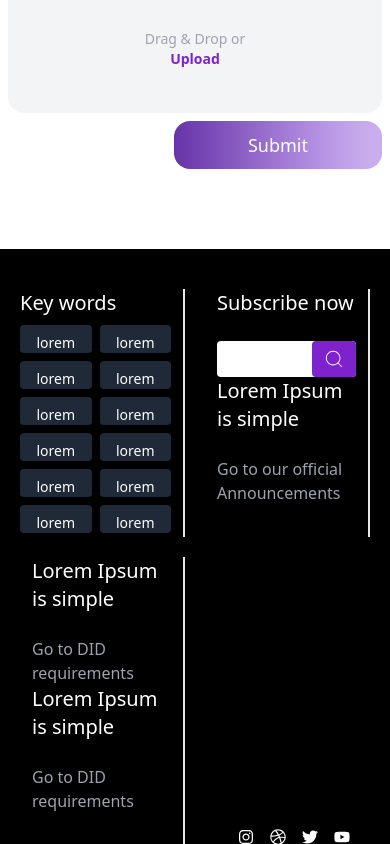
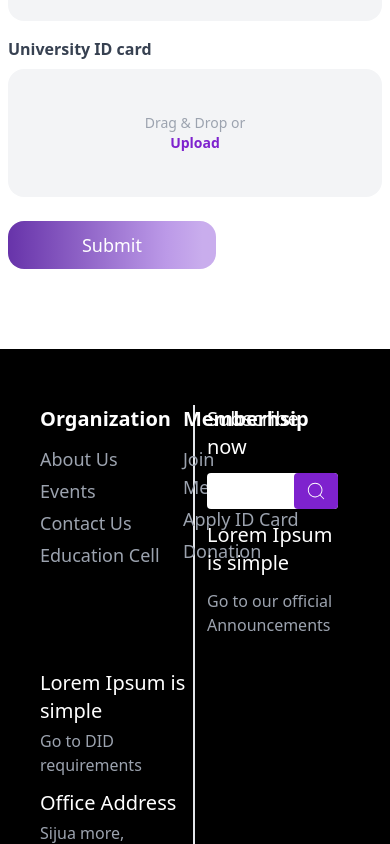
Before and after one commit to ab-ankush/AIDEOA-frontend, a React (Vite) app: page /idcard in a window 390 px wide. Shown: the part 1680-2524 px from the top of the page. Built offline with nearby package versions, Linux system fonts and the light colour scheme.

Commit message:
updated comp

```diff
--- a/src/components/About_us/Offering.jsx
+++ b/src/components/About_us/Offering.jsx
@@ -71,7 +71,7 @@ const Offering = () => {
               />
             </div>
             <div className="flex flex-col lg:w-[250px]  ">
-              <h1 className="p-4 font-bold text-justify">
+              <h1 className="p-4 font-bold ">
                 Educational Excellence{" "}
               </h1>
               <p className="p-4 text-[#00000099] ">
--- a/src/components/ApplyIdcard/IdCardComponents.jsx/EmployeeForm.jsx
+++ b/src/components/ApplyIdcard/IdCardComponents.jsx/EmployeeForm.jsx
@@ -1,7 +1,23 @@
+import { useState } from "react";
 
 
 const EmployeeForm = () => {
+  const [file, setFile] = useState(null);
 
+  const handleDrop = (e) => {
+    e.preventDefault();
+    const dfile = e.dataTransfer.files[0];
+    setFile(dfile);
+  };
+
+
+  const handleDragOver = (e) => {
+    e.preventDefault();
+  };
+
+  const handleFileChange = (e) => {
+    setFile(e.target.files[0]);
+  };
   return (
     <form className='flex gap-4 flex-col w-1/2  max-md:w-full'>
 
@@ -35,22 +51,13 @@ const EmployeeForm = () => {
       </label>
       <input
         type="text"
-        placeholder="+1234567890"
+        placeholder="Working Area"
         className="w-full px-3 py-2 border-2 border-gray-300 bg-gray-100 rounded-full shadow-sm focus:outline-none  focus:border-blue-300"
       />
     </div>
 
 
-    <div className='flex flex-col gap-2' >
-      <label className="text-base text-gray-700 text-base font-bold ">
 
-      </label>
-      <input
-        type="file"
-        placeholder="Write here..."
-        className="w-full px-3 py-2 border-2 border-gray-300 bg-gray-100 rounded-full shadow-sm focus:outline-none  focus:border-blue-300"
-      />
-    </div>
 
 
     <div className='flex flex-col gap-2' >
@@ -75,13 +82,28 @@ const EmployeeForm = () => {
     </div>
     <div className='flex flex-col gap-2' >
       <label className="text-base text-gray-700 text-base font-bold ">
-      Aideoa ID
+      Employee ID No
       </label>
       <input
         type="text"
-        placeholder=" Your Aideoa ID"
+        placeholder="Employee ID No"
         className="w-full px-3 py-2 border-2 border-gray-300 bg-gray-100 rounded-full shadow-sm focus:outline-none  focus:border-blue-300"
       />
+    </div>
+
+    <div className='flex flex-col gap-2' >
+      <label className="text-base text-gray-700 text-base font-bold ">
+       { "Student's Photo"}
+      </label>
+      <div  onDrop={handleDrop}
+      onDragOver={handleDragOver} className="flex justify-center items-center w-full h-32 bg-gray-100 rounded-2xl cursor-pointer hover:border-blue-300">
+       <label htmlFor='file' className='flex flex-col justify-center items-center cursor-pointer'>
+       <span className="text-gray-400 text-sm">Drag & Drop or</span>
+       <span className="text-AIDEOTYPO text-sm font-semibold text-purple-700">Upload</span>
+       {file && <p className="text-gray-400"> {file.name}</p>}
+       </label>
+        <input onChange={handleFileChange} type='file' id="file"  className='hidden'/>
+      </div>
     </div>
 
   </form>
--- a/src/components/ApplyIdcard/IdCardComponents.jsx/FormContainer.jsx
+++ b/src/components/ApplyIdcard/IdCardComponents.jsx/FormContainer.jsx
@@ -36,7 +36,7 @@ const FormContainer = () => {
         <IdCard />
 
       </div>
-      <div className=" flex justify-end  -mt-4">
+      <div className=" flex ">
         <button className="w-52 h-12 membershipBtn rounded-2xl text-white font-medium text-lg">
           Submit
         </button>
--- a/src/components/ApplyIdcard/IdCardComponents.jsx/IDform.jsx
+++ b/src/components/ApplyIdcard/IdCardComponents.jsx/IDform.jsx
@@ -68,16 +68,6 @@ const IDform = () => {
     </div>
 
 
-    <div className='flex flex-col gap-2' >
-      <label className="text-base text-gray-700 text-base font-bold ">
-        Aideoa ID
-      </label>
-      <input
-        type="text"
-        placeholder="Write here"
-        className="w-full px-3 py-2 border-2 border-gray-300 bg-gray-100 rounded-full shadow-sm focus:outline-none  focus:border-blue-300"
-      />
-    </div>
 
 
     <div className='flex flex-col gap-2' >
@@ -94,6 +84,21 @@ const IDform = () => {
         <input onChange={handleFileChange} type='file' id="file"  className='hidden'/>
       </div>
     </div>
+    <div className='flex flex-col gap-2' >
+      <label className="text-base text-gray-700 text-base font-bold ">
+       { "University ID card"}
+      </label>
+      <div  onDrop={handleDrop}
+      onDragOver={handleDragOver} className="flex justify-center items-center w-full h-32 bg-gray-100 rounded-2xl cursor-pointer hover:border-blue-300">
+       <label htmlFor='file' className='flex flex-col justify-center items-center cursor-pointer'>
+       <span className="text-gray-400 text-sm">Drag & Drop or</span>
+       <span className="text-AIDEOTYPO text-sm font-semibold text-purple-700">Upload</span>
+       {file && <p className="text-gray-400"> {file.name}</p>}
+       </label>
+        <input onChange={handleFileChange} type='file' id="file"  className='hidden'/>
+      </div>
+    </div>
+
   </form>
   )
 }
--- a/src/components/Cards/Footer.jsx
+++ b/src/components/Cards/Footer.jsx
@@ -1,46 +1,71 @@
 import React from 'react'
 import { CiSearch } from "react-icons/ci";
 import { FaDribbble, FaInstagram, FaTwitter, FaYoutube } from 'react-icons/fa';
+import BottomFooter from './BottomFooter';
+const orgainization=[
+    {name:"About Us",link:"/about"},
+    {name:"Events",link:"/events"},
+    {name:"Contact Us",link:"/contact"},
+    {name:"Education Cell",link:"/education"},
+
+
+]
+const membership=[
+    {name:"Join Membership",link:"/membership"},
+    {name:"Apply ID Card",link:"/idcard"},
+    {name:"Donation",link:"/donation"},
+
+
+]
 const Footer = () => {
-  return (
-    <div className='bg-black h-full grid grid-cols-4 px-28 py-10 max-xl:px-15 max-lg:px-10 max-md:px-5 max-sm:grid-cols-2 max-sm:gap-5'>
-        <div className='pr-3 border-r-2 '>
-            <h1 className='text-white font-medium text-xl mb-2'>Key words</h1>
-            <div className='grid grid-cols-2 gap-2 '>
+  return (<>
+    <div className='bg-black h-full grid grid-cols-4 max-xl:grid-cols-2 py-14 px-20 max-lg:px-10'>
+        <div className='pr-3 flex border-r-2  gap-3 '>
+
+            <div className='flex flex-col gap-1 '>
+            <h1 className='text-white font-semibold text-xl mb-2'>Organization</h1>
             {
-                Array(12).fill("").map((_,idx)=>{
-                    return <span key={idx} className='text-white  p-2 bg-gray-800 max-w-28 h-7 text-sm  text-center rounded'>lorem</span>
+                orgainization.map((item,idx)=>{
+                    return <span key={idx} className='text-gray-400  text-lg hover:text-purple-700'>{item.name}</span>
+                })
+            }
+            </div>
+            <div className='flex flex-col gap-1'>
+            <h1 className='text-white font-semibold text-xl mb-2'>Memberhsip</h1>
+            {
+                membership.map((item,idx)=>{
+                    return <span key={idx} className='text-gray-400  text-lg hover:text-purple-700'>{item.name}</span>
                 })
             }
             </div>
 
         </div>
-        <div className='flex justify-center px-3 border-r-2 '>
-            <div className='flex flex-col justify-between'>
-                <div className='flex flex-col gap-6'>
+        <div className='flex px-3 border-r-2 max-xl:border-none'>
+            <div className='flex flex-col gap-3 justify-between'>
+                <div className='flex flex-col gap-3'>
                 <h1 className='font-medium text-xl rounded text-white'>Subscribe now</h1>
                 <div className='max-w-64 h-9 relative'>
                     <input  className='w-full h-full rounded border-none px-2 focus:outline-none'/>
                     <button className='bg-purple-700 absolute border-none rounded right-0 w-11 h-full top-0 flex items-center justify-center' ><CiSearch size={22} className='text-white '/></button>
                 </div>
                 </div>
-                <div className='flex flex-col gap-6 mb-8'>
+                <div className='flex flex-col gap-3 mb-8'>
                 <h1 className='font-mdeium text-xl text-white'>Lorem Ipsum is simple</h1>
                 <p className='text-base text-gray-400'>Go to our official Announcements</p>
 
                 </div>
                </div>
         </div>
-        <div className='flex justify-center px-3 border-r-2 '>
-            <div className='flex flex-col justify-between'>
-            <div className='flex flex-col gap-6'>
+        <div className='flex px-3 border-r-2 max-lg:p-0'>
+            <div className='flex flex-col gap-3 justify-between'>
+            <div className='flex flex-col gap-1'>
                 <h1 className='font-mdeium text-xl text-white'>Lorem Ipsum is simple</h1>
                 <p className='text-base text-gray-400'>Go to DID requirements</p>
 
                 </div>
-                <div className='flex flex-col gap-6 mb-8'>
-                <h1 className='font-mdeium text-xl text-white'>Lorem Ipsum is simple</h1>
-                <p className='text-base text-gray-400'>Go to DID requirements</p>
+                <div className='flex flex-col gap-1 mb-8'>
+                <h1 className='font-mdeium text-xl text-white'>Office Address</h1>
+                <p className='text-base text-gray-400'>Sijua more, katrasgarh, Dhanbad, jharkhand, 828113</p>
 
                 </div>
                </div>
@@ -55,7 +80,10 @@ const Footer = () => {
            <  FaYoutube className="cursor-pointer"/>
          </div>
         </div>
+
     </div>
+       <BottomFooter />
+    </>
   )
 }
 
--- a/src/components/Contactus/ContactComponent/ContactForm.jsx.jsx
+++ b/src/components/Contactus/ContactComponent/ContactForm.jsx.jsx
@@ -21,9 +21,9 @@ const ContactForm = () => {
             </div>
             <Form />
           </div>
-          <div className=" w-1/2 relative bg-blue-200 lg:rounded-r-2xl max-h-full max-lg:h-64 max-lg:rounded-b-2xl overflow-hidden max-lg:w-full">
+          <div className=" w-1/2 relative bg-blue-200 lg:rounded-r-2xl max-h-full max-lg:h-64 max-lg:rounded-b-2xl overflow-hidden max-lg:w-full opacity-70 hover:opacity-95  cursor-pointer">
         <Map />
-            <MdOutlineLocationOn className='absolute top-1/2 left-1/2  text-red-700 transform  -translate-x-1/2 -translate-y-1/2 hover:scale-125 duration-500 cursor-pointer' size={70} />
+            <button className='absolute top-1/2 left-1/2  transform  -translate-x-1/2 -translate-y-1/2 hover:scale-105 duration-500 px-6 py-3 text-lg text-white bg-black cursor-pointer opacity-85 rounded-2xl ' size={70} >View on map</button>
           </div>
         </div>
       </div>
--- a/src/components/Contactus/ContactComponent/Footer.jsx
+++ /dev/null
@@ -1,102 +0,0 @@
-import React from "react";
-import { FaSearch } from "react-icons/fa";
-const Footer = () => {
-  return (
-    // <footer className="container flex sm:flex-col lg:flex-row ">
-    <footer className="container-fluid flex flex-col sm:flex-col lg:flex-row xl:flex-row 2xl:flex-row">
-      {/* <div className="border px-auto bg-black border-r-white flex sm:flex-col justify-center text-white items-center"> */}
-      <div className="border px-auto bg-black border-r-white flex sm:flex-col justify-center text-white items-center sm:w-full lg:w-1/3 xl:w-1/3 2xl:w-1/3">
-        <div className="mx-auto">
-          <h2 className="text-center text-[24px]">Keywords</h2>
-        </div>
-        <div className=" bg-black  flex flex-row lg:flex-col xl:flex-row justify-around items-center my-auto ">
-          <div className="sm:mx-[10px]">
-            <div className="grid grid-cols-2 text-[20px] lg:text-[18px] gap-x-[15px]">
-              <button className="btn 2xl:p-[10px] rounded bg-gray-500">
-                lorem
-              </button>
-              <button className="btn 2xl:p-[10px] rounded px-[10px] lg:px-0 py-[8px] bg-gray-500">
-                lorem
-              </button>
-            </div>
-            <div className="">
-              <button className="btn w-[70%] py-2 sm:px-[10px] my-[10px] rounded bg-gray-500  px-[24px]">
-                lorem
-              </button>
-            </div>
-          </div>
-          <div className="sm:mx-[10px]">
-            <div className="grid grid-cols-2 text-[20px] lg:text-[18px] gap-x-[15px]">
-              <button className="btn 2xl:p-[10px] rounded bg-gray-500">
-                lorem
-              </button>
-              <button className="btn 2xl:p-[10px] rounded px-[10px] py-[8px] lg:px-0 bg-gray-500">
-                lorem
-              </button>
-            </div>
-            <div className="">
-              <button className="btn w-[70%] py-2 sm:px-[10px] my-[10px] rounded bg-gray-500  px-[24px]">
-                lorem
-              </button>
-            </div>
-          </div>
-          <div className="sm:mx-[10px]">
-            <div className="grid grid-cols-2 text-[20px] lg:text-[18px] gap-x-[15px]">
-              <button className="btn 2xl:p-[10px] rounded bg-gray-500">
-                lorem
-              </button>
-              <button className="btn 2xl:p-[10px] rounded px-[10px] py-[8px] lg:px-0 bg-gray-500">
-                lorem
-              </button>
-            </div>
-            <div className="">
-              <button className="btn w-[70%] py-2 sm:px-[10px] my-[10px] rounded bg-gray-500  px-[24px]">
-                lorem
-              </button>
-            </div>
-          </div>
-        </div>
-      </div>
-      {/* <div className="border px-auto bg-black flex flex-col justify-center items-center"> */}
-      <div className="border px-auto bg-black flex flex-col justify-center items-center sm:w-full lg:w-1/3 xl:w-1/3 2xl:w-1/3">
-        <div className=" bg-black h-44 w-80 my-auto text-white mx-auto flex flex-col justify-center items-center">
-          <h1 className="my-2">Subscribe Now</h1>
-          <form
-            action=""
-            className="w-full my-3 flex justify-center items-center"
-            method="post"
-          >
-            <input
-              type="search"
-              className="input h-[48px] rounded-s mr-0"
-              name=""
-              id=""
-            />
-            <button className="btn h-[48px]  p-[15px] ml-0 rounded-e bg-purple-600">
-              <FaSearch className="" />
-            </button>
-          </form>
-          <div className="flex flex-col pt-2 justify-center items-center">
-            <h1>lorem ipsum is simple</h1>
-            <p>Lorem ipsum dolor sit amet.</p>
-          </div>
-        </div>
-      </div>
-      {/* <div className="border px-auto bg-black border-l-white  flex justify-center items-center"> */}
-      <div className="border px-auto bg-black border-l-white flex justify-center items-center sm:w-full lg:w-1/3 xl:w-1/3 2xl:w-1/3">
-        <div className=" bg-black h-44 w-80 my-auto text-white flex flex-col justify-center items-center mx-auto">
-          <div className="flex flex-col pt-2 justify-center items-center">
-            <h1>lorem ipsum is simple</h1>
-            <p>Lorem ipsum dolor sit amet.</p>
-          </div>
-          <div className="flex flex-col pt-2 justify-center items-center">
-            <h1>lorem ipsum is simple</h1>
-            <p>Lorem ipsum dolor sit amet.</p>
-          </div>
-        </div>
-      </div>
-    </footer>
-  );
-};
-
-export default Footer;
--- a/src/components/Contactus/ContactComponent/Map.jsx
+++ b/src/components/Contactus/ContactComponent/Map.jsx
@@ -2,8 +2,8 @@ import React from 'react'
 import { MdOutlineLocationOn } from "react-icons/md";
 const Map = () => {
   return (
-    <div className='h-96  w-full '>
-  <img src="/Rectangle 165.png" className=' w-full ' alt=""/>
+    <div className=' h-full w-full '>
+  <img src="/mapcity.jpg" className=' hover:scale-105 duration-500 h-full w-full ' alt=""/>
 
     </div>
 
--- a/src/components/Education_cell/EducationCell.jsx
+++ b/src/components/Education_cell/EducationCell.jsx
@@ -10,6 +10,7 @@ import gsap from "gsap";
 import TopImageCard from "../Cards/TopImageCard";
 import EmailNotiCard from "../Cards/EmailNotiCard";
 import BottomFooter from "../Cards/BottomFooter";
+
 
 const EducationCell = () => {
   const data1 = [
@@ -67,8 +68,8 @@ const EducationCell = () => {
       </div>
       <Scroll />
      <EmailNotiCard />
-      <Footer />
-
+     <Footer />
+     <BottomFooter />
     </div>
   );
 };
--- a/src/components/Homepage/HomepageComponents/HomePage2/Footer.jsx
+++ b/src/components/Homepage/HomepageComponents/HomePage2/Footer.jsx
@@ -1,7 +1,7 @@
 import React from "react";
 import { CiSearch } from "react-icons/ci";
 import { FaDribbble, FaInstagram, FaTwitter, FaYoutube } from "react-icons/fa";
-import BottomFooter from "../../../Cards/BottomFooter";
+
 const Footer = () => {
   return ( <div>
     <div className="bg-black h-full grid grid-cols-4 px-28 py-10 max-xl:px-15 max-lg:px-10 max-md:px-5 max-sm:grid-cols-2 max-sm:gap-5">
@@ -70,7 +70,7 @@ const Footer = () => {
         </div>
       </div>
     </div>
-    <BottomFooter />
+
     </div>
   );
 };
--- a/src/components/Homepage/HomepageComponents/HomePage2/HomePage2.jsx
+++ b/src/components/Homepage/HomepageComponents/HomePage2/HomePage2.jsx
@@ -2,8 +2,9 @@ import React from "react";
 import Section1 from "./Section1";
 import Scroll from "./Scroll";
 import Section3 from "./Section3";
-import Footer from "./Footer";
+
 import Carousel from '../../../Cards/carousel/Carousel'
+import Footer from "../../../Cards/Footer";
 const HomePage2 = () => {
   return (
     <>
```
Also changed, not shown: src/components/Homepage/HomepageComponents/LatestUpdates.jsx (+18 -11 lines), public/map.png (added), public/mapcity.jpg (added).
